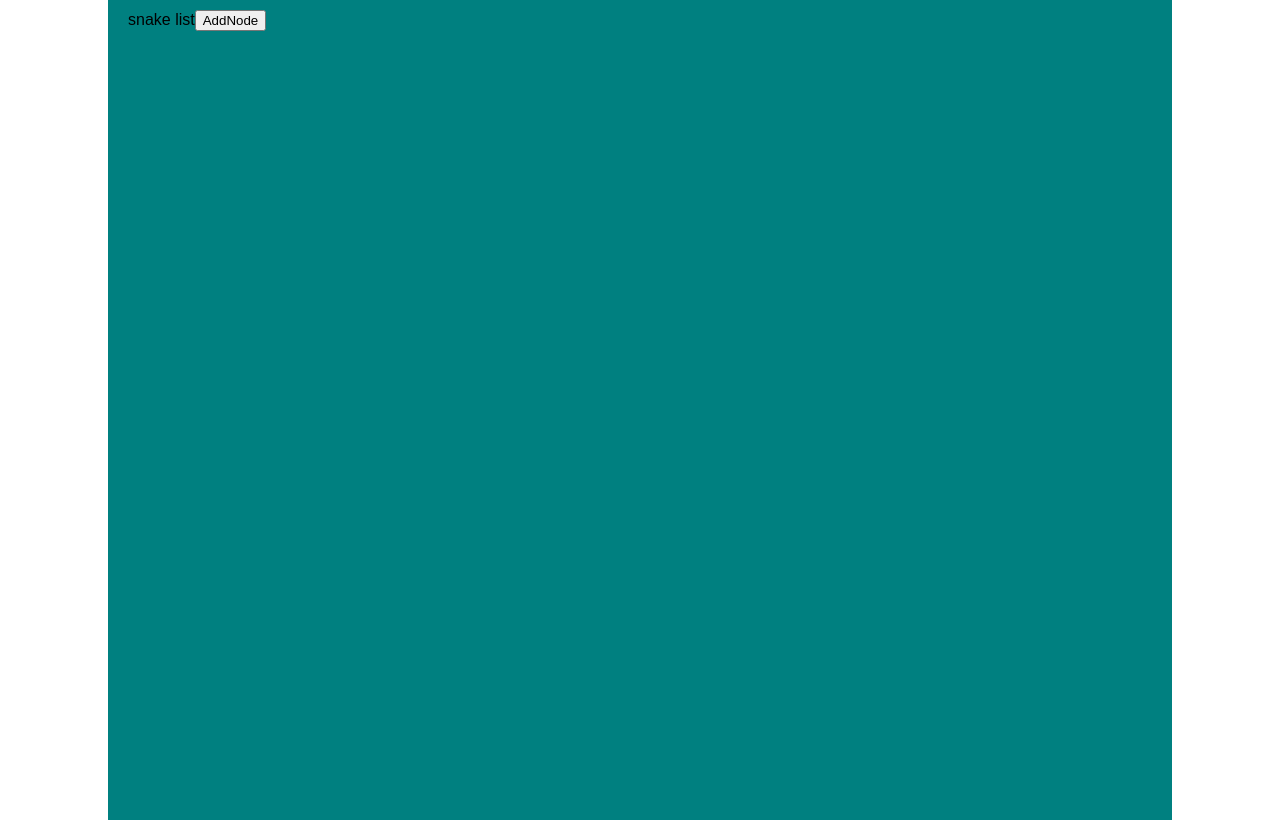
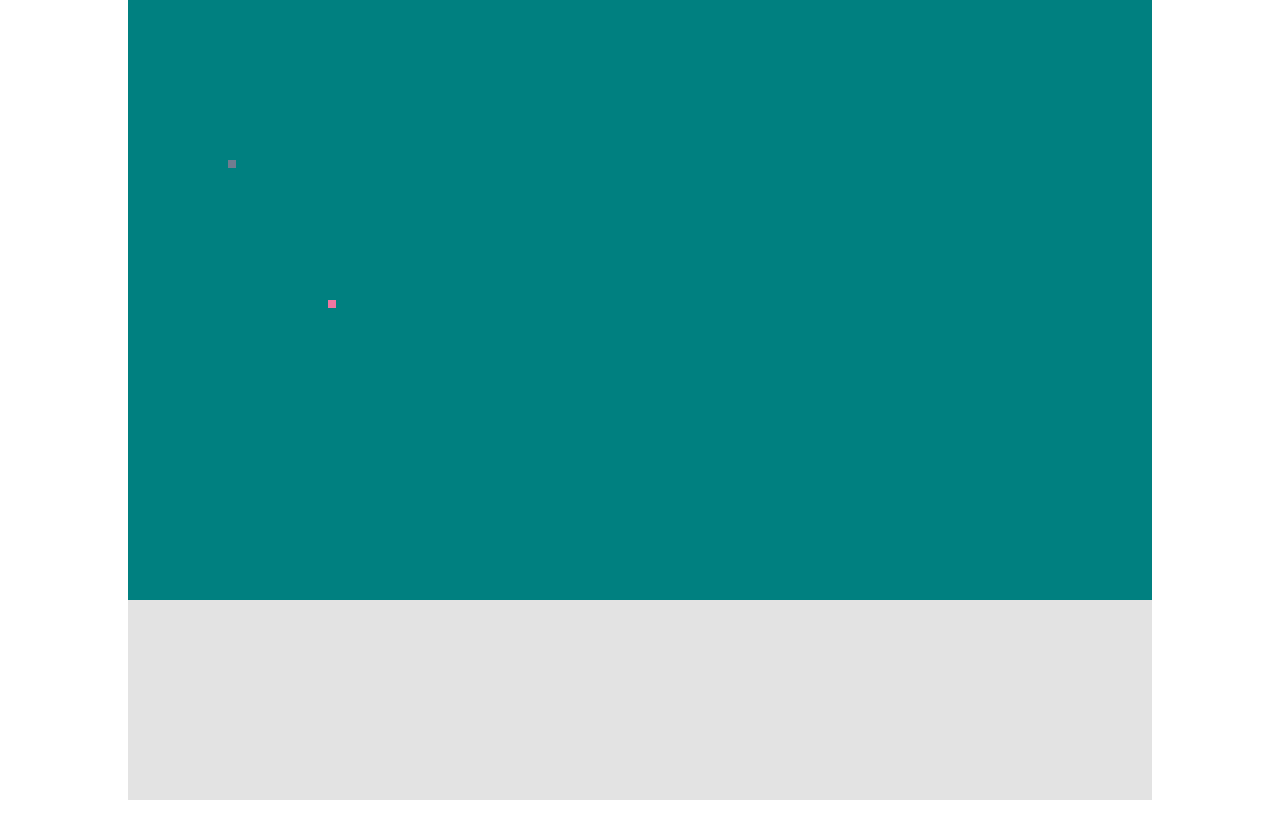
Before and after one commit to july-12/snake, a React (Create React App) app: page / in a window 1280 px wide. Built offline with nearby package versions, Linux system fonts and the light colour scheme.

Commit message:
svg structure

```diff
--- a/src/App.js
+++ b/src/App.js
@@ -3,6 +3,8 @@ import { Provider } from 'react-redux'
 import { createStore } from 'redux'
 import storeIndex from './reducers'
 
+import Canvas from './components/canvas'
+import Meat from './components/meat'
 import Snake from './components/snakes'
 
 const store = createStore(storeIndex)
@@ -12,7 +14,10 @@ class App extends Component {
     return (
       <Provider store={store}>
         <div className="content">
-          <Snake />
+          <Canvas>
+            <Snake />
+            <Meat />
+          </Canvas>
         </div>
       </Provider>
     )
--- /dev/null
+++ b/src/actions/meat.js
@@ -0,0 +1,8 @@
+export const actionType = {
+  CHANGE_POSITION: 'CHANGE_POSITION'
+}
+
+export const changeRandomPos = () => ({
+  type: actionType.CHANGE_POSITION,
+  payload: { x: 100, y: 200 }
+})
--- /dev/null
+++ b/src/components/canvas/index.css
@@ -0,0 +1,5 @@
+svg {
+  width: 100%;
+  height: 600px;
+  background: teal;
+}
--- /dev/null
+++ b/src/components/canvas/index.js
@@ -0,0 +1,10 @@
+import React, { Component } from 'react'
+import './index.css'
+
+class Canvas extends Component {
+  render() {
+    return <svg>{this.props.children}</svg>
+  }
+}
+
+export default Canvas
--- /dev/null
+++ b/src/components/meat/index.js
@@ -0,0 +1,14 @@
+import React, { Component } from 'react'
+import { connect } from 'react-redux'
+import Pointer from '../pointer'
+
+const Meat = props => {
+  return <Pointer {...props.pos} className={props.className} />
+}
+
+const mapStateToProps = state => ({
+  pos: state.meat,
+  className: 'keeping'
+})
+
+export default connect(mapStateToProps)(Meat)
--- /dev/null
+++ b/src/components/pointer/index.css
@@ -0,0 +1,18 @@
+.pointer {
+  width: 8px;
+  height: 8px;
+  fill: #ee76a1;
+}
+
+@keyframes blinking {
+  from {
+    opacity: 1;
+  }
+  to {
+    opacity: .3;
+  }
+}
+
+.keeping {
+  animation: blinking 0.4s linear infinite alternate;
+}
--- /dev/null
+++ b/src/components/pointer/index.js
@@ -0,0 +1,6 @@
+import React from 'react'
+import './index.css'
+
+export default ({ x, y, className }) => {
+  return <rect className={`pointer ${className || ''}`} x={x} y={y} />
+}
--- a/src/components/snakes/index.js
+++ b/src/components/snakes/index.js
@@ -1,15 +1,15 @@
 import React, { Component } from 'react'
 import { connect } from 'react-redux'
 import { addNode } from '../../actions/snakes.js'
+import Pointer from '../pointer'
 
 class Snake extends Component {
   render() {
     console.log(this.props)
     return (
-      <div>
-        snake list
-        <button onClick={() => this.props.addNode('tan')}>AddNode </button>
-      </div>
+      <g>
+        <Pointer x="200" y="300" />
+      </g>
     )
   }
 }
--- a/src/index.css
+++ b/src/index.css
@@ -15,6 +15,5 @@ body {
   width: 80%;
   height: 100%;
   margin: auto;
-  padding: 10px 20px;
-  background: teal;
+  background: #e3e3e3;
 }
--- a/src/reducers/index.js
+++ b/src/reducers/index.js
@@ -1,6 +1,8 @@
 import { combineReducers } from 'redux'
 import snakes from './snakes.js'
+import meat from './meat.js'
 
 export default combineReducers({
-  snakes
+  snakes,
+  meat
 })
--- /dev/null
+++ b/src/reducers/meat.js
@@ -0,0 +1,14 @@
+import { actionType } from '../actions/meat.js'
+
+let initialState = {
+  x: 100,
+  y: 160
+}
+export default (state = initialState, action) => {
+  switch (action.type) {
+    case actionType.CHANGE_POSITION:
+      return { ...state, ...action.payload }
+    default:
+      return state
+  }
+}
```
